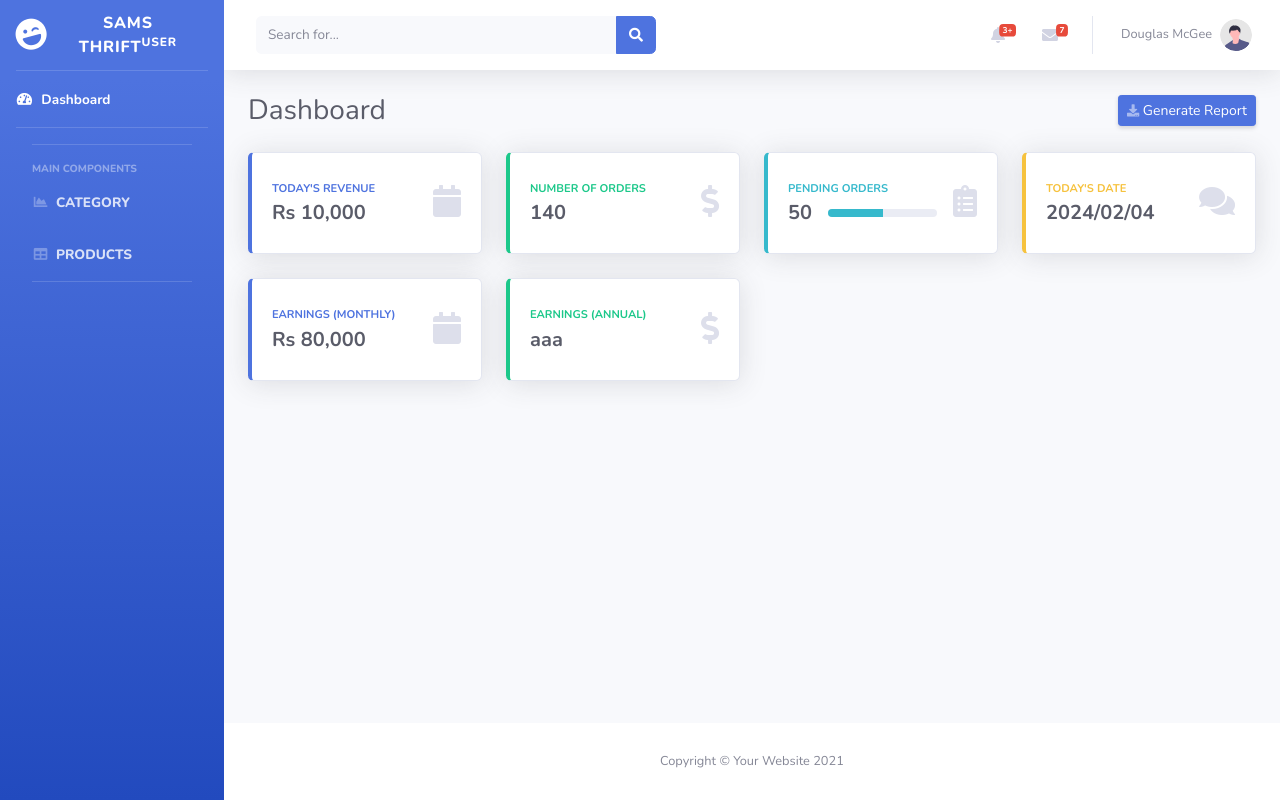
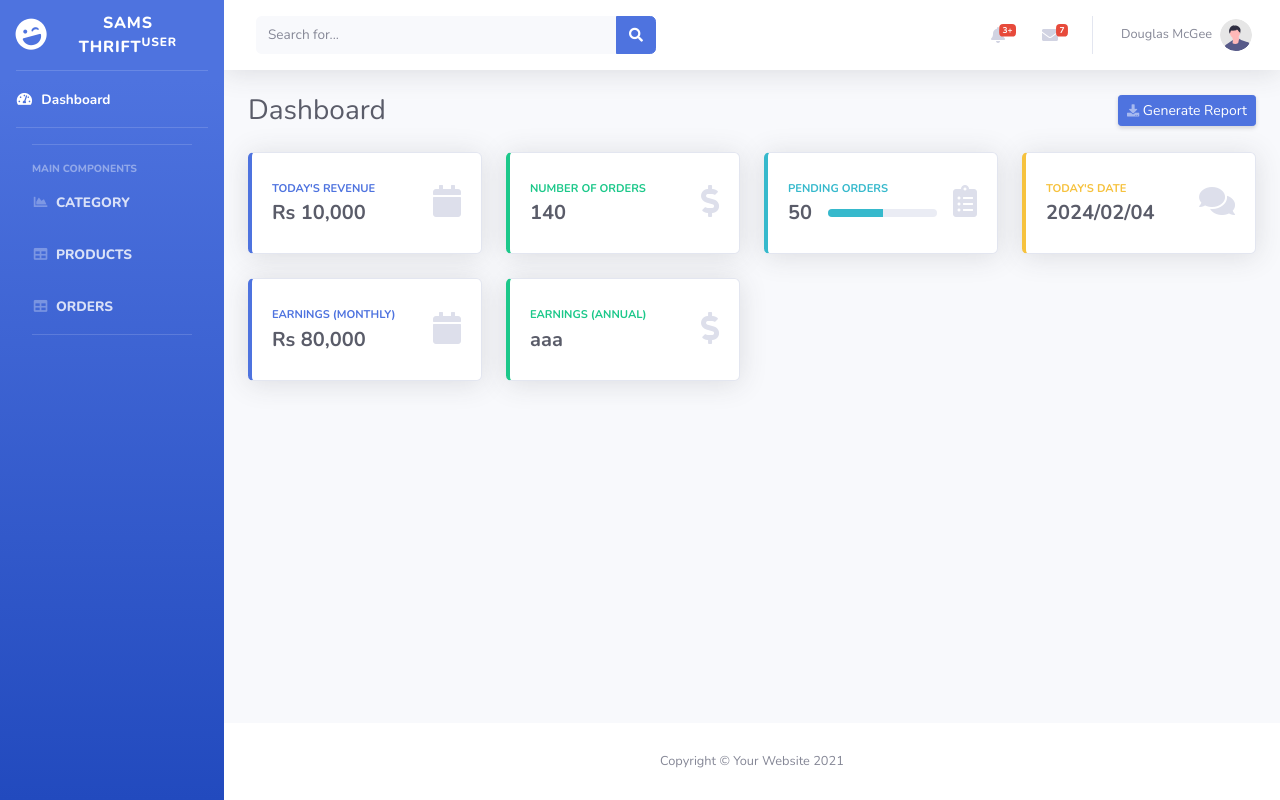
Before and after one commit to salifa11/inventory, a Django app: page / in a window 1280 px wide. Run offline with Django 4.2, Linux system fonts and the light colour scheme; some libraries are stand-ins or nearby versions.

Commit message:
order page added

```diff
--- a/dashboard/urls.py
+++ b/dashboard/urls.py
@@ -5,5 +5,6 @@ urlpatterns =[
 
 path ('', views.index, name='dashboard-index'),
 path('category/',views.category,name='dashboard-category'),
-path('product/',views.product,name='dashboard-product')
+path('product/',views.product,name='dashboard-product'),
+path('orders/',views.orders,name='dashboard-orders'),
 ]
--- a/dashboard/views.py
+++ b/dashboard/views.py
@@ -10,3 +10,6 @@ def category(request):
 
 def product(request):
     return render(request,'dashboard/product.html')
+
+def orders(request):
+    return render(request,'dashboard/orders.html')
--- /dev/null
+++ b/templates/dashboard/orders.html
@@ -0,0 +1,5 @@
+{% include 'partials/header.html' %}
+
+
+
+{% include 'partials/footer.html' %}
--- a/templates/partials/header.html
+++ b/templates/partials/header.html
@@ -76,6 +76,13 @@
                 <a class="nav-link" href="{% url 'dashboard-product' %}">
                     <i class="fas fa-fw fa-table"></i>
                     <span>Products</span></a>
+            </li>
+
+            <!-- Nav Item - Orders -->
+            <li class="nav-item">
+                <a class="nav-link" href="{% url 'dashboard-orders' %}">
+                    <i class="fas fa-fw fa-table"></i>
+                    <span>ORDERS</span></a>
             </li>
 
             <!-- Divider -->
```
